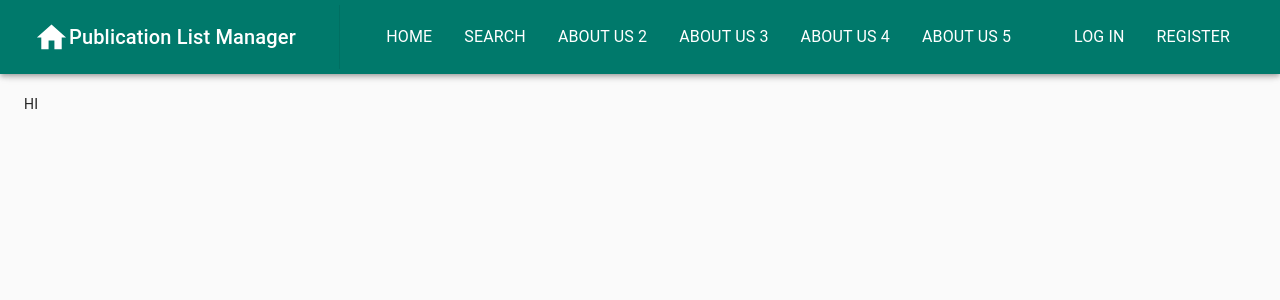
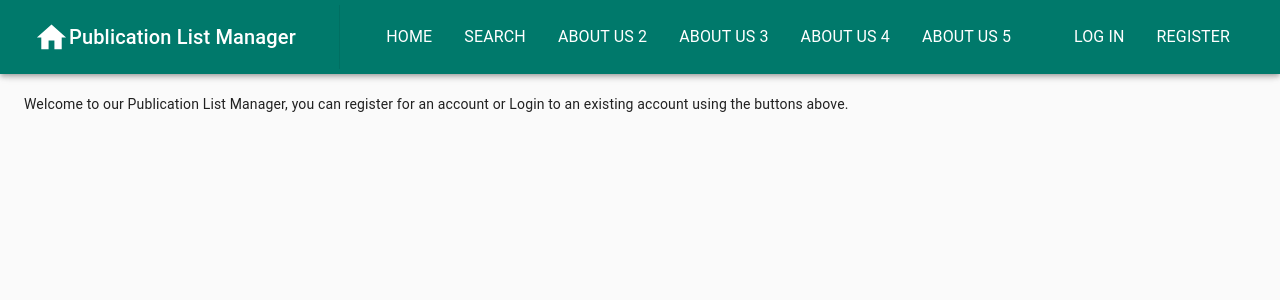
Before and after one commit to matey1116/PublicationListManager-React, a React (Create React App) app: page / in a window 1280 px wide. Shown: the top 300 px of the page. Built offline with nearby package versions, Linux system fonts and the light colour scheme.

Commit message:
Update home.js - Just a placeholder for now.

```diff
--- a/src/pages/home.js
+++ b/src/pages/home.js
@@ -11,7 +11,7 @@ const Home = () => {
     }
     else console.log("no token")
     return (
-        "HI"
+        "Welcome to our Publication List Manager, you can register for an account or Login to an existing account using the buttons above."
     );
 }
 // const sendRequest = () => {
```
